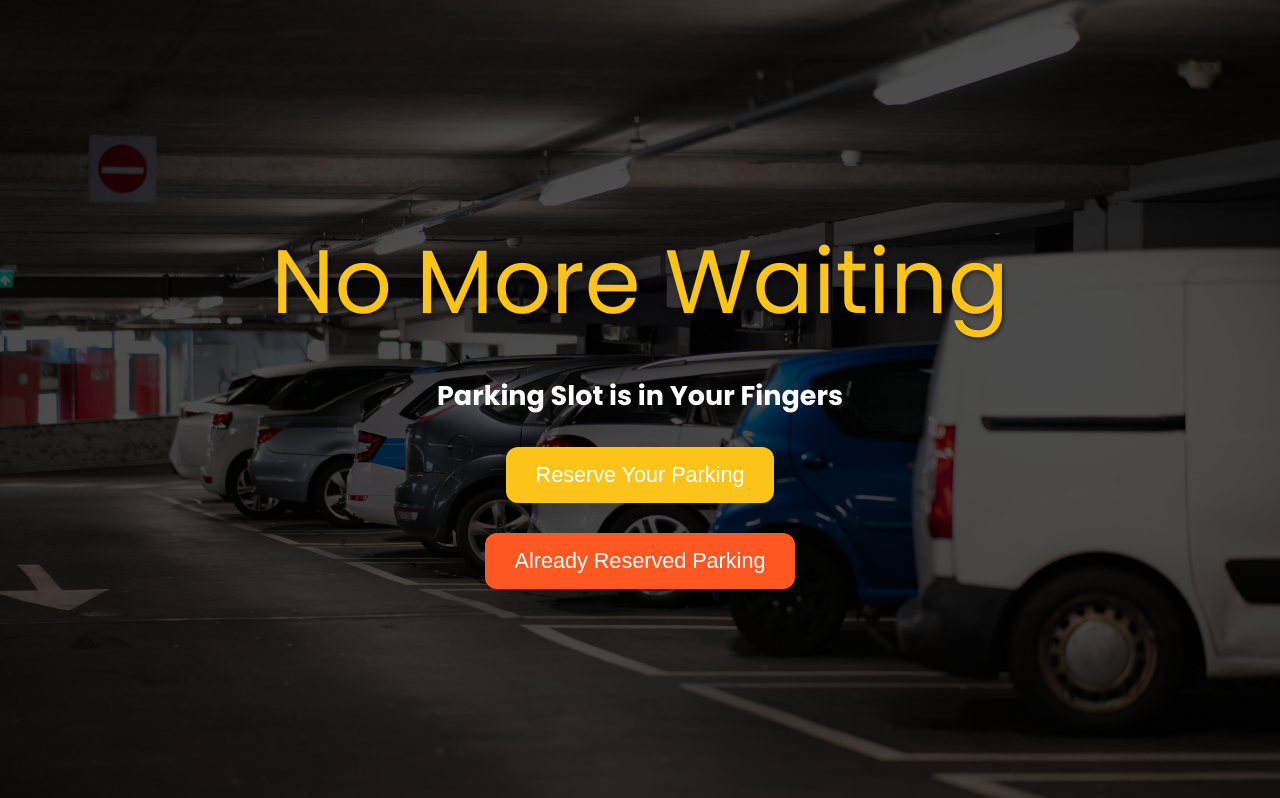
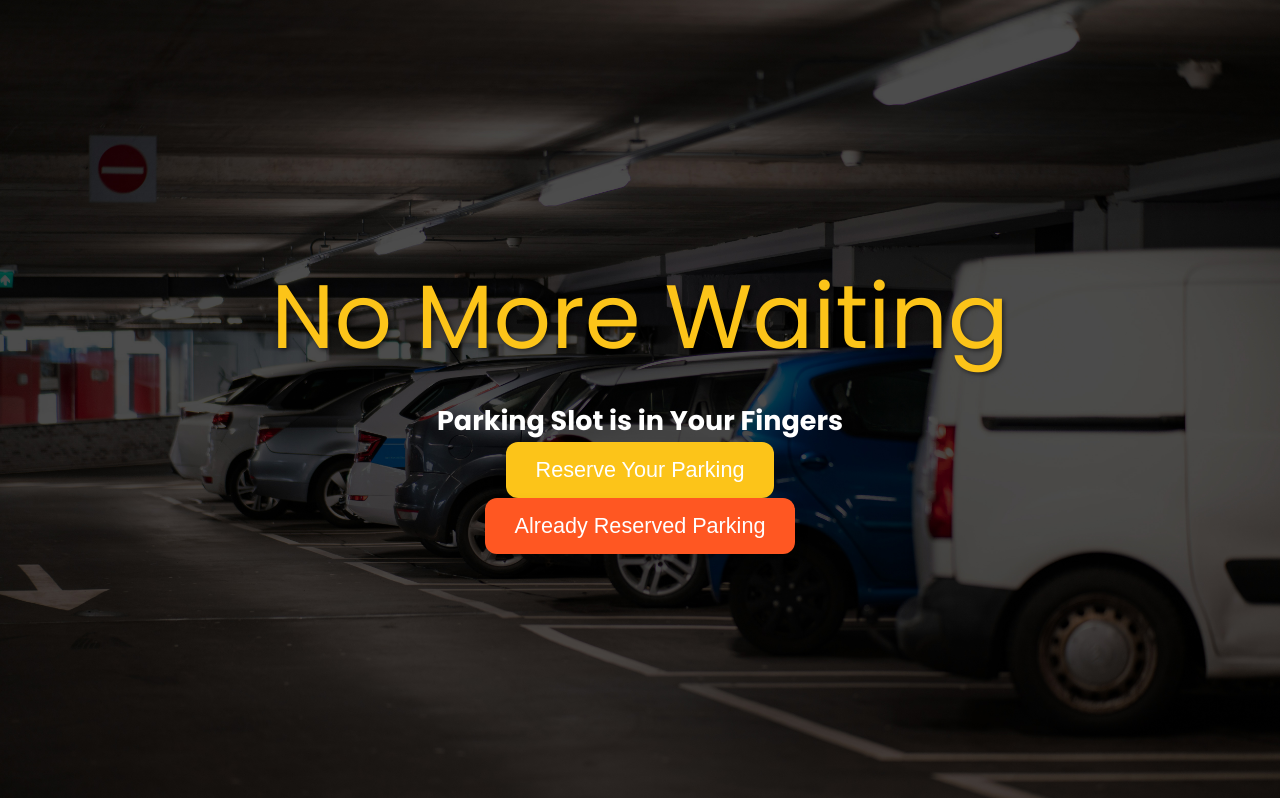
Before and after one commit to Nadun24617/Parking-Reservation-Application, a PHP site: page / in a window 1280 px wide. Shown: the part 127-925 px from the top of the page. Run offline with PHP 8.4, Linux system fonts and the light colour scheme; some web fonts are replaced.

Commit message:
not changed anything

```diff
--- a/Parking Management Application/index.php
+++ b/Parking Management Application/index.php
@@ -66,7 +66,7 @@
             justify-content: center;
             height: 100vh;
             text-align: center;
-            padding: 20px;
+            padding: 25px;
             color: #fff;
         }
 
@@ -78,12 +78,11 @@
         }
 
         h1.sub {
-            margin-top: 20px;
+            margin-top: 10px;
             color: #fff;
         }
 
         .btn {
-            margin-top: 30px;
             padding: 15px 30px;
             background-color: #FCC419;
             color: #fff;
```
